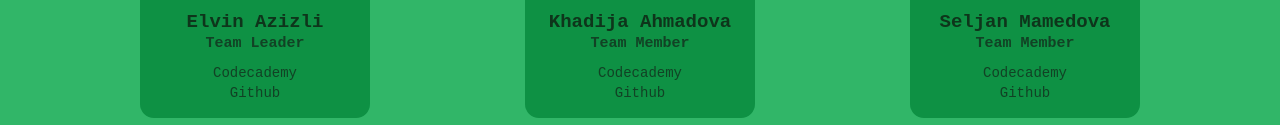
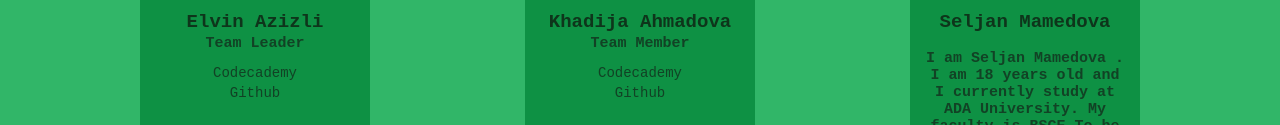
Before and after one commit to ADA-SITE-SITE1101-2022-Fall/website-team-26, a plain HTML site: page index.html in a window 1280 px wide. Shown: the part 1007-1132 px from the top of the page. Drawn offline with Linux system fonts and the light colour scheme; files whose address does not match are found by name.

Commit message:
added content

```diff
--- a/index.html
+++ b/index.html
@@ -76,7 +76,7 @@ $('.member-popup').on('click', function() {
           <div id="card3" class="card">
             <img src="NO.jpg" class="member-photo">
             <div class="name">Seljan Mamedova</div>
-            <div class="position">Team Member</div>
+            <div class="position"><p> I am Seljan Mamedova . I am 18 years old and I currently study at ADA University. My faculty is BSCE.To be honest, I had never thought about being computer engineering student because I wanted to be a pilot. However, one day I was diagnosed poor eyesight, for that reason I could not apply to Aviation Academy. After that situation, I worried about my future; therefore, I searched  alternative career path. Finally, I realized that computer engineering is in demand nowadays.To sum up, I was admitted to bachelor program in computer engineering at ADA university. Although I face trouble in my academic life, I have strong persistence and I believce that I will overcome this challenge. 💪</p></div>
             <a href="PUT LINK" class="social-link" target="_blank">Codecademy</a>
             <a href="https://github.com/SeljanMamedova" class="social-link" target="_blank">Github</a>
             </div>
```
